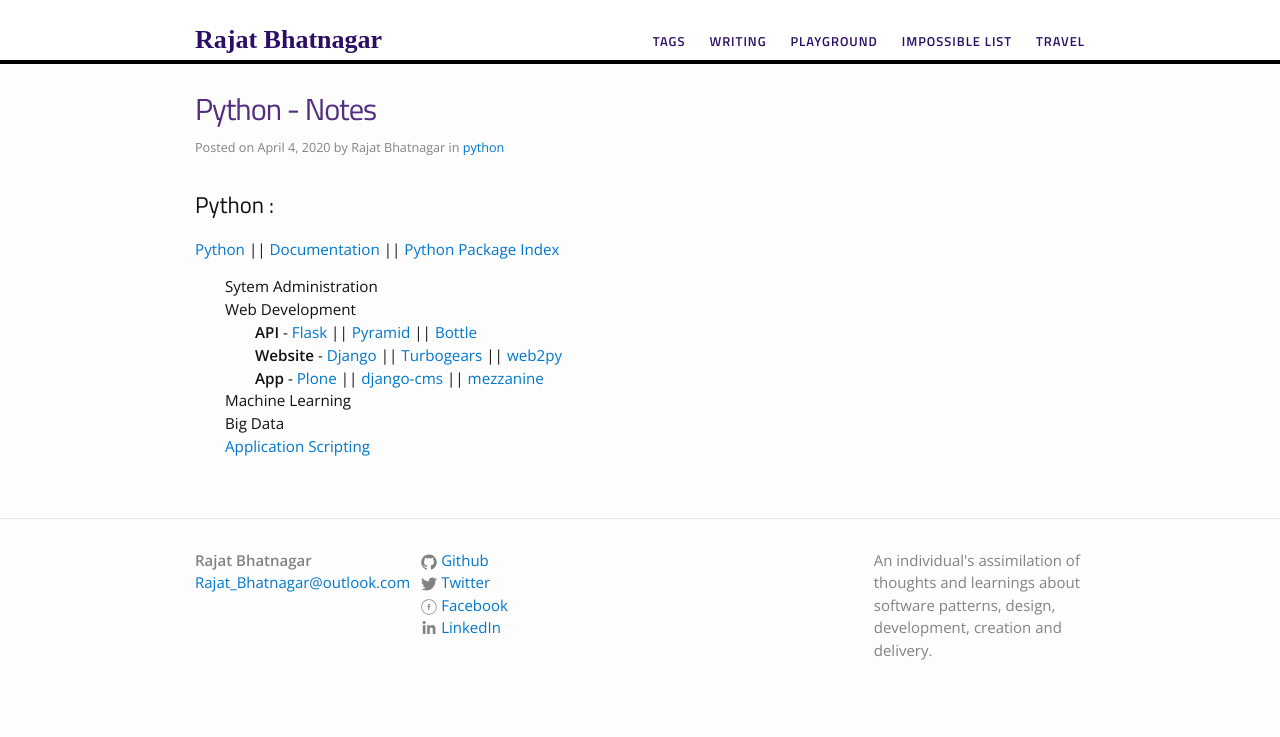
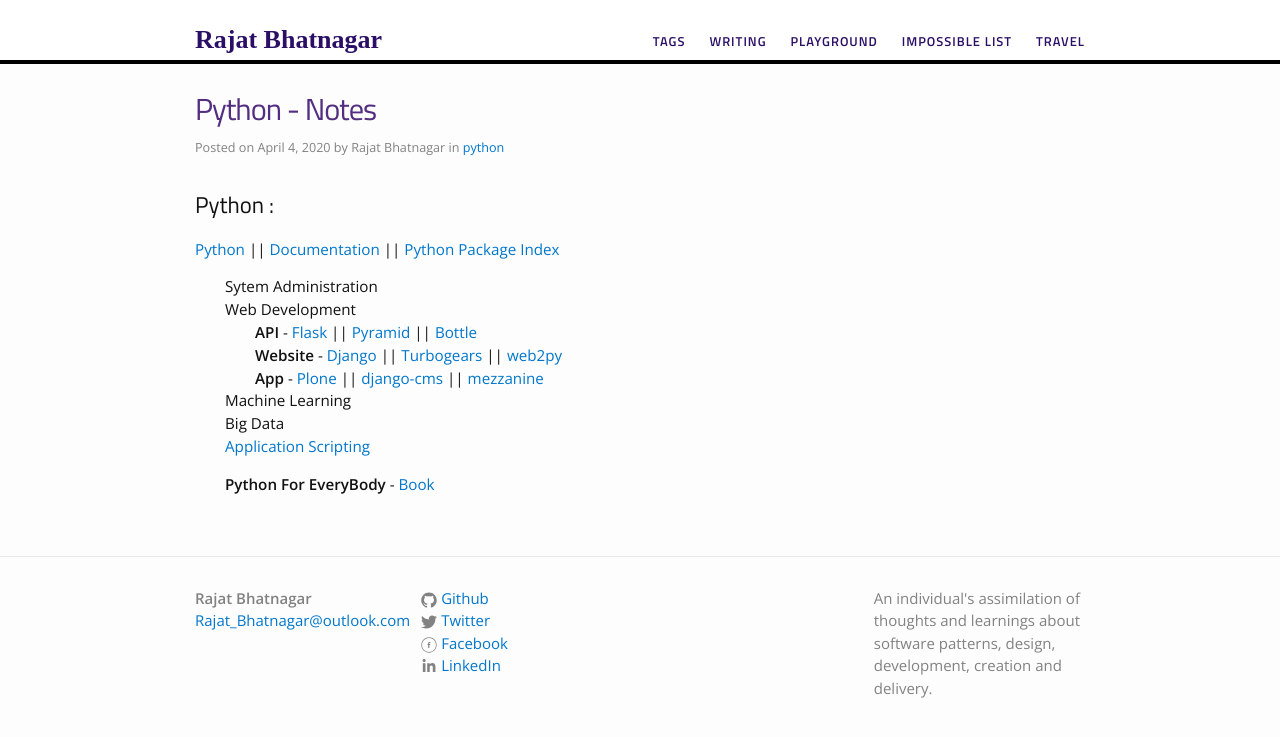
Before and after one commit to rajat-bhatnagar/rajat-bhatnagar.github.io, a Jekyll site: the page built from _posts/2020-04-04-pythonKickstart.md, in a window 1280 px wide. Shown: the top 737 px of the page. Built offline with Jekyll 4.4.1, drawn with Linux system fonts in a browser that asks for light colours; comment, search, counter and statistics services are not loaded.

Commit message:
4thApril2020: Python Kickstart

```diff
--- a/_posts/2020-04-04-pythonKickstart.md
+++ b/_posts/2020-04-04-pythonKickstart.md
@@ -31,3 +31,5 @@
 - Machine Learning
 - Big Data
 - [Application Scripting](https://docs.blender.org/api/current/index.html)
+
+- **Python For EveryBody** - [Book](https://www.py4e.com/)
```
